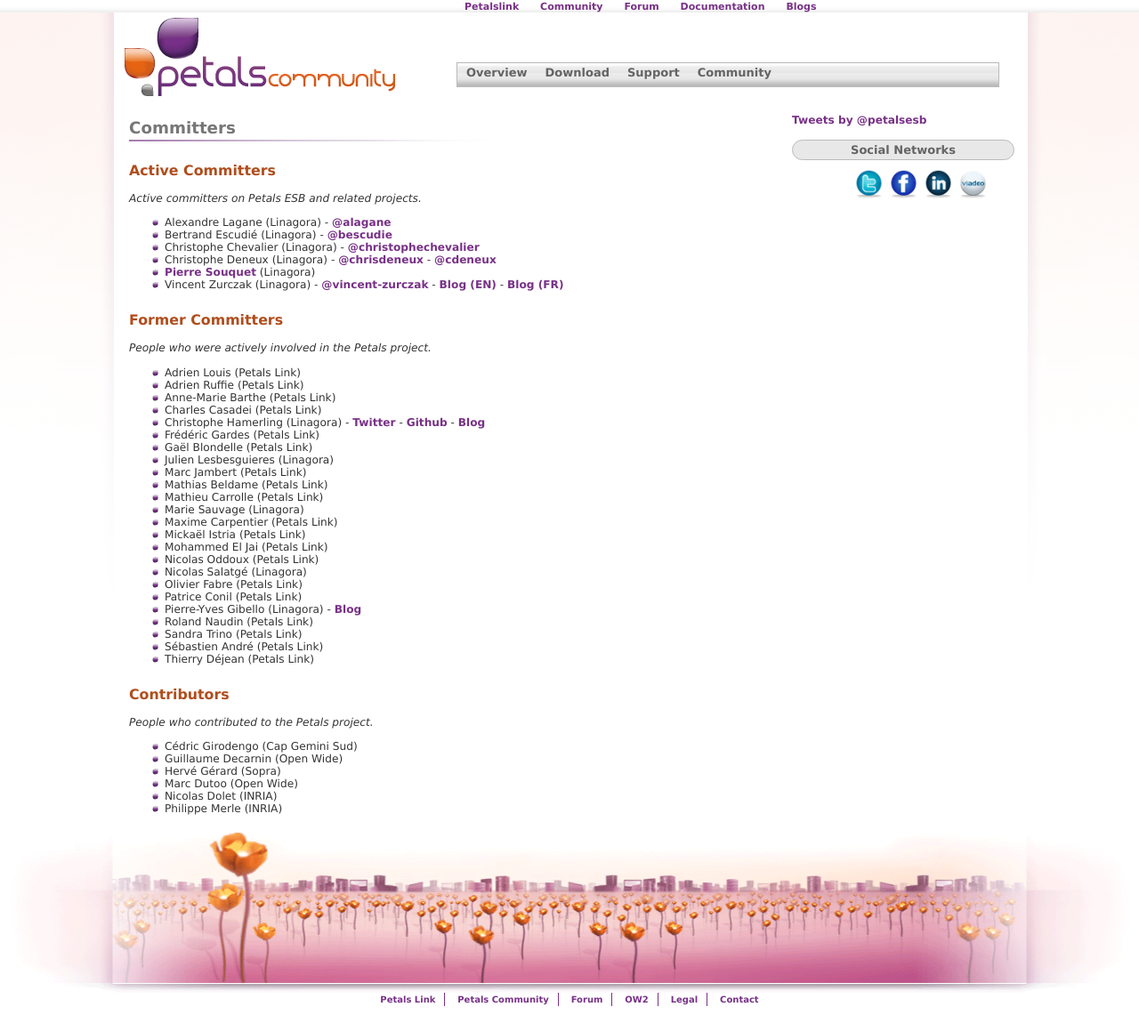
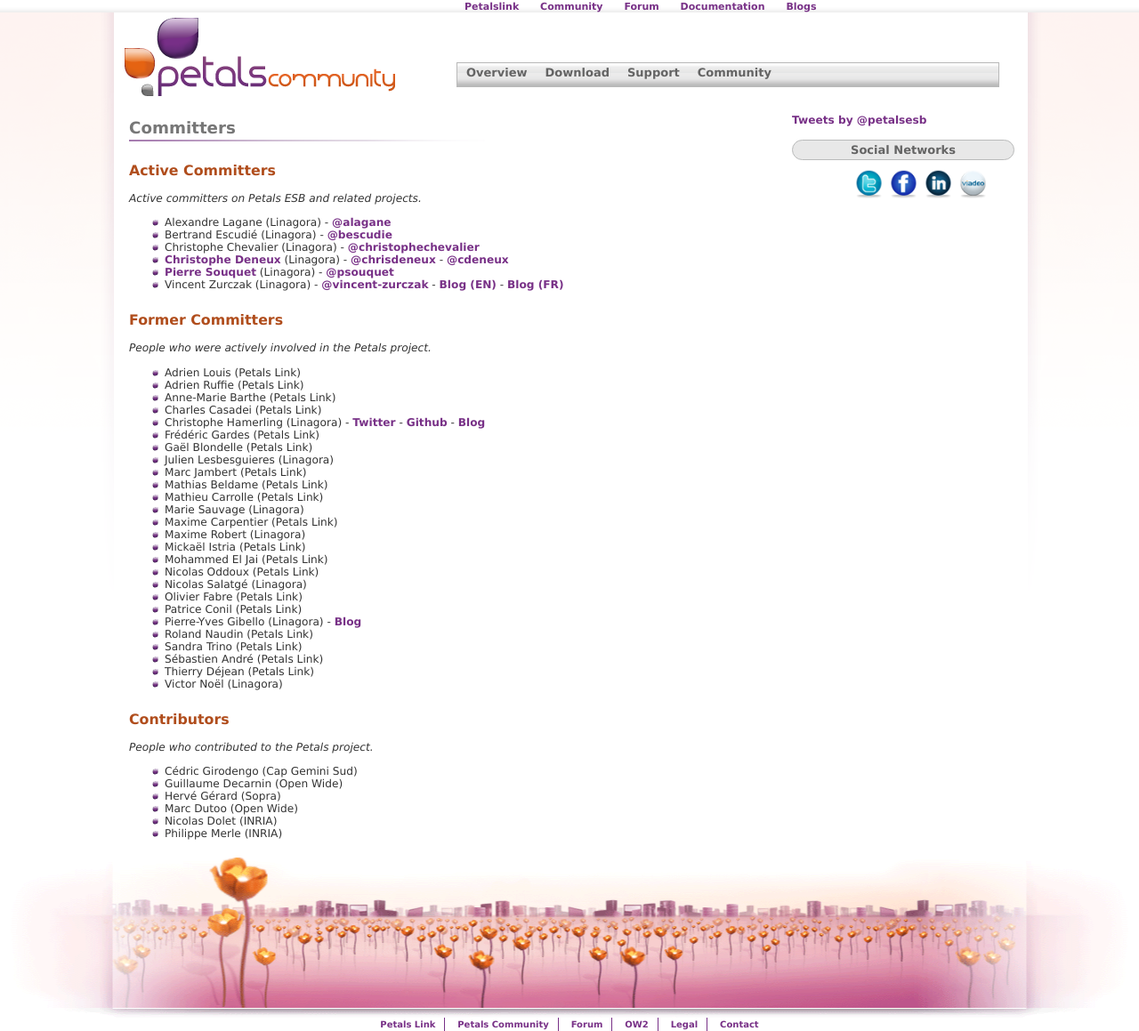
Before and after one commit to petalslink/petalslink.github.io, a Jekyll site: the page built from html/committers.md, in a window 1280 px wide. Shown: the whole page at 89% size. Built offline with Jekyll 4.4.1, drawn with Linux system fonts in a browser that asks for light colours; nearby versions of some CDN libraries; comment, search, counter and statistics services are not loaded; before the commit the page ends 1131 px from its top, so only the background shows below that.

Commit message:
Update the team's list

```diff
--- a/html/committers.md
+++ b/html/committers.md
@@ -9,8 +9,8 @@
 * Alexandre Lagane (Linagora) - [@alagane](https://github.com/alagane)
 * Bertrand Escudié (Linagora) - [@bescudie](https://github.com/bescudie)
 * Christophe Chevalier (Linagora) - [@christophechevalier](https://github.com/christophechevalier)
-* Christophe Deneux (Linagora) - [@chrisdeneux](https://twitter.com/ChrisDENEUX) - [@cdeneux](https://github.com/cdeneux)
-* [Pierre Souquet](https://fr.linkedin.com/in/pierre-souquet-18955528) (Linagora)
+* [Christophe Deneux](https://www.linkedin.com/in/cdeneux/) (Linagora) - [@chrisdeneux](https://twitter.com/ChrisDENEUX) - [@cdeneux](https://github.com/cdeneux)
+* [Pierre Souquet](https://fr.linkedin.com/in/pierre-souquet-18955528) (Linagora) - [@psouquet](https://github.com/psouquet)
 * Vincent Zurczak (Linagora) - [@vincent-zurczak](https://github.com/vincent-zurczak) - [Blog (EN)](http://vzurczak.wordpress.com) - [Blog (FR)](http://vzurczak2.wordpress.com)
 
 # Former Committers
@@ -30,6 +30,7 @@
 * Mathieu Carrolle (Petals Link)
 * Marie Sauvage (Linagora)
 * Maxime Carpentier (Petals Link)
+* Maxime Robert (Linagora)
 * Mickaël Istria (Petals Link)
 * Mohammed El Jai (Petals Link)
 * Nicolas Oddoux (Petals Link)
@@ -41,6 +42,7 @@
 * Sandra Trino (Petals Link)
 * Sébastien André (Petals Link)
 * Thierry Déjean (Petals Link)
+* Victor Noël (Linagora)
 
 # Contributors
 
```
